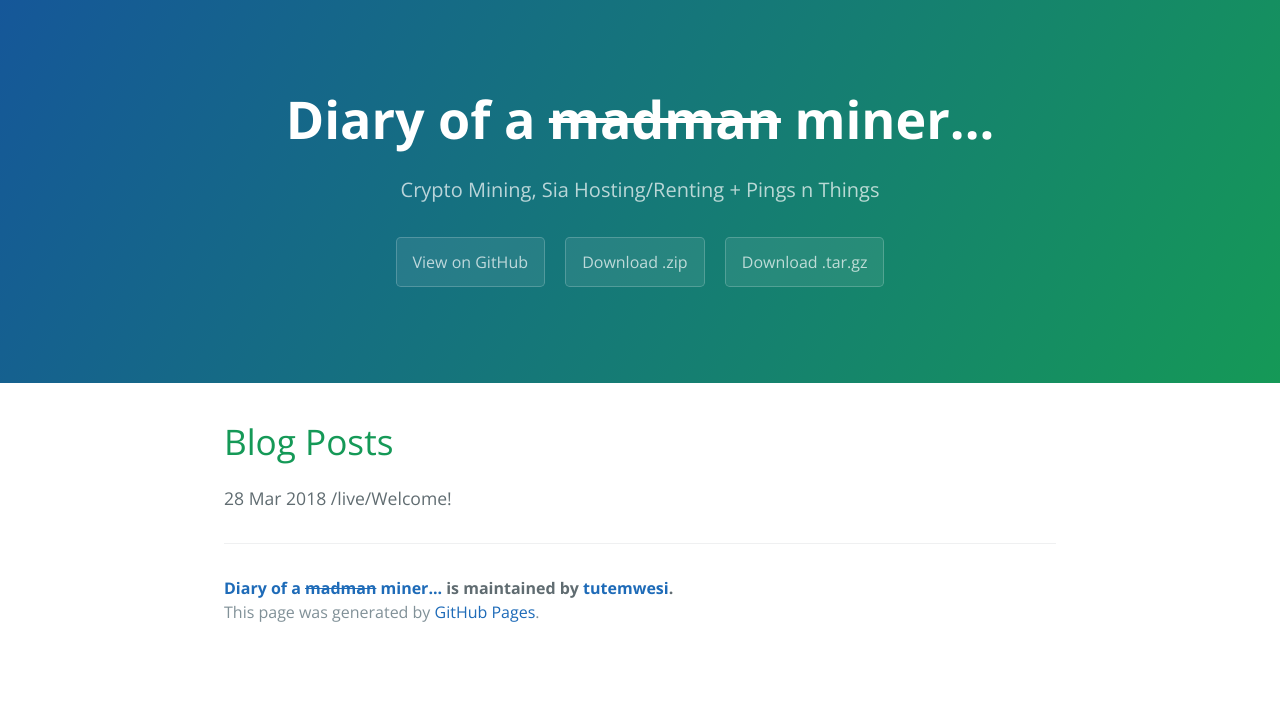
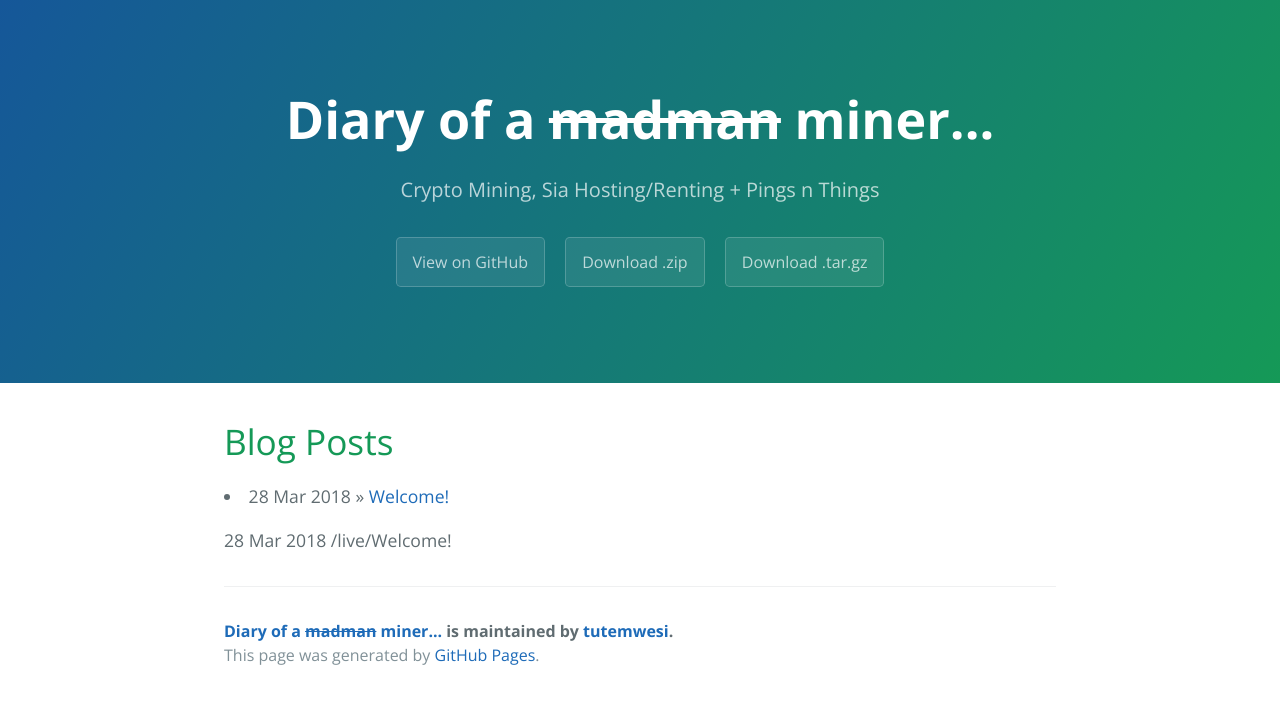
Before and after one commit to intheether/intheether.github.io, a Jekyll site: the page built from index.md, in a window 1280 px wide. Shown: the top 704 px of the page. Built offline with Jekyll 4.4.1, drawn with Linux system fonts in a browser that asks for light colours.

Commit message:
Update index.md

```diff
--- a/index.md
+++ b/index.md
@@ -6,6 +6,11 @@ title: {{ site.name }}
 # [](#header-1)Blog Posts
 
 {% for post in site.posts %}
+<li><span>{{ post.date | date_to_string }}</span> &raquo; <a href="{{ site.baseurl }}{{ post.url }}">{{ post.title }}</a></li>
+{% endfor %}
+
+
+{% for post in site.posts %}
 {{post.date | date_to_string}}
 {{ site.baseurl }}{{ post.url }}{{ post.title }}
 {% endfor %}
```
